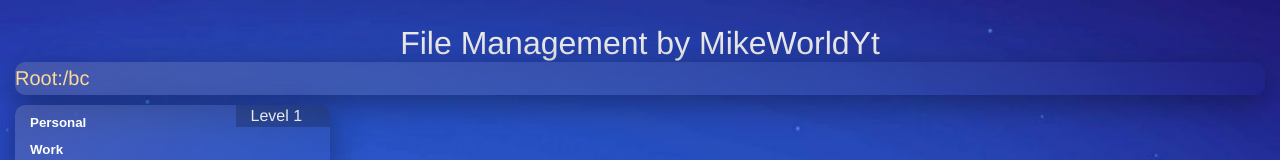
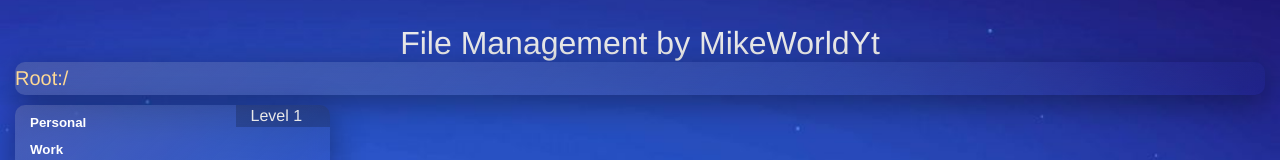
Before and after one commit to MikeWorldYt/Directory-react, a React (Vite) app: page / in a window 1280 px wide. Shown: the top 160 px of the page. Built offline with nearby package versions, Linux system fonts and the light colour scheme.

Commit message:
logic issue solved

```diff
--- a/src/components/column2.jsx
+++ b/src/components/column2.jsx
@@ -18,6 +18,7 @@ export default function Container2(props) {
     setColB(props.colB)
     setColC(undefined)
     setActive( {} );
+    setPathB('');
     // eslint-disable-next-line react-hooks/exhaustive-deps
   }, [props.colA])
 
--- a/src/components/column3.jsx
+++ b/src/components/column3.jsx
@@ -2,8 +2,8 @@ import PropTypes from 'prop-types';
 import levelsData from './data';
 import { useEffect, useState } from 'react';
 import Column4 from './column4'
-//import { DirContext } from '../context/directory'
-//import { useContext } from 'react'
+import { DirContext } from '../context/directory'
+import { useContext } from 'react'
 export default function Container3(props) {
   const [colA, setColA] = useState(props.colA);
   const [colB, setColB] = useState(props.colB);
@@ -12,7 +12,7 @@ export default function Container3(props) {
   const [active, setActive] = useState( {} );
   const data = colC !== undefined ? ( levelsData.alldata[colA].data[colB].data || [] ) : [];
   const hasData = data.length > 0;
-  //const { setPathC } = useContext( DirContext );
+  const { setPathC } = useContext( DirContext );
 
   useEffect(() => {
     setColA(props.colA)
@@ -20,6 +20,7 @@ export default function Container3(props) {
     setColC(props.colC)
     setColD(undefined)
     setActive( {} );
+    setPathC('');
     // eslint-disable-next-line react-hooks/exhaustive-deps
   }, [props.colB])
 const handleClick = (dataID, dataLVL, dataLAB) => {
@@ -28,7 +29,7 @@ const handleClick = (dataID, dataLVL, dataLAB) => {
       setColC(Number(getID[2])-1)
       setColD(newLVL)
       setActive( { [dataLAB]: true } );
-      //setPathC(`${dataLAB}/`);
+      setPathC(`${dataLAB}/`);
 
       console.log(`--------- click ---------
       LABEL: ${dataLAB}
--- a/src/context/directory.jsx
+++ b/src/context/directory.jsx
@@ -6,8 +6,8 @@ export const DirContext = createContext()
 // crear provider
 export function DirProvider( { children }) {
     const [pathA, setPathA] = useState('')
-    const [pathB, setPathB] = useState('b')
-    const [pathC, setPathC] = useState('c')
+    const [pathB, setPathB] = useState('')
+    const [pathC, setPathC] = useState('')
 
     return (
         <DirContext.Provider value={{
```
